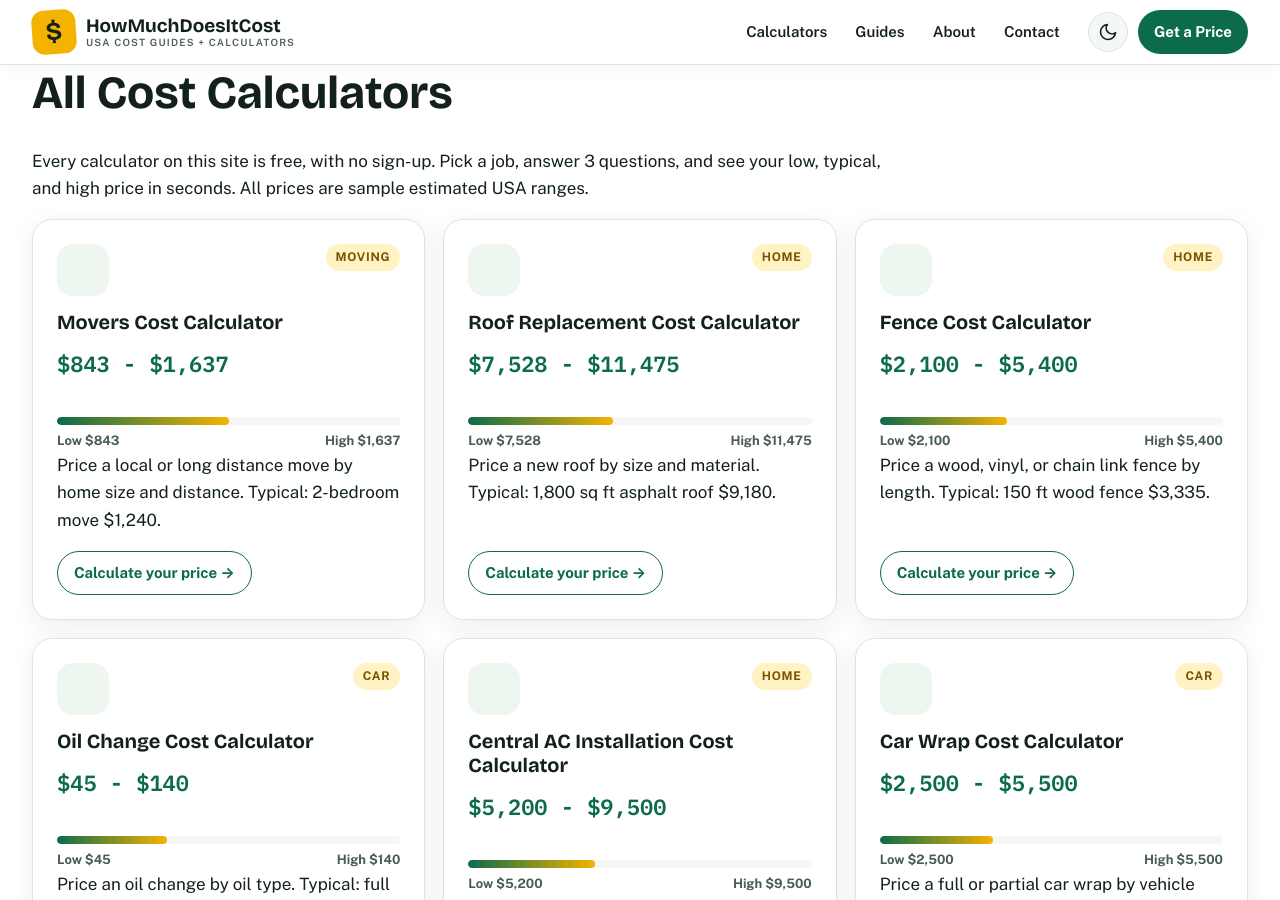
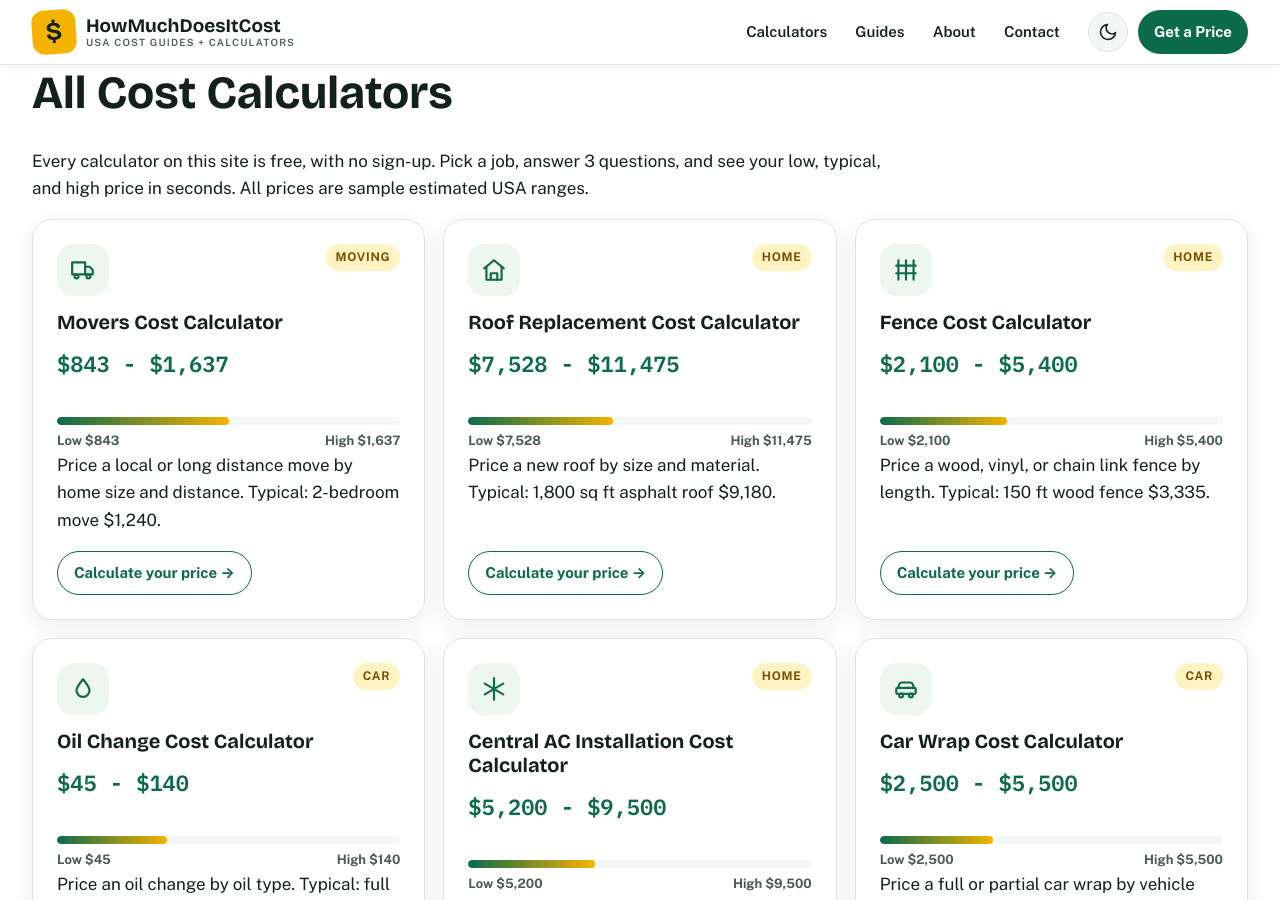
Before and after one commit to zaidmeo09-dhangal/howmuchdoesitcostusa, a Jekyll site: the page built from tools.md, in a window 1280 px wide and 900 px high. Built offline with Jekyll 4.4.1, drawn with Linux system fonts in a browser that asks for light colours.

Commit message:
Initial deploy: add tools.md

```diff
--- a/tools.md
+++ b/tools.md
@@ -11,13 +11,13 @@ breadcrumb: Tools
   <h1>All Cost Calculators</h1>
   <p>Every calculator on this site is free, with no sign-up. Pick a job, answer 3 questions, and see your low, typical, and high price in seconds. All prices are sample estimated USA ranges.</p>
   <div class="grid">
-    <div class="card"><div class="card-top"><span class="card-icon" aria-hidden="true">🚚</span><span class="card-cat">Moving</span></div><h3><a href="{{ '/movers-cost-calculator/' | relative_url }}">Movers Cost Calculator</a></h3><p class="price">$843 - $1,637</p><div class="price-bar" aria-hidden="true"><span style="width:50%"></span></div><div class="price-row"><span>Low $843</span><span>High $1,637</span></div><p>Price a local or long distance move by home size and distance. Typical: 2-bedroom move $1,240.</p><a class="card-cta" href="{{ '/movers-cost-calculator/' | relative_url }}">Calculate your price &rarr;</a></div>
-    <div class="card"><div class="card-top"><span class="card-icon" aria-hidden="true">🏠</span><span class="card-cat">Home</span></div><h3><a href="{{ '/roof-replacement-cost-calculator/' | relative_url }}">Roof Replacement Cost Calculator</a></h3><p class="price">$7,528 - $11,475</p><div class="price-bar" aria-hidden="true"><span style="width:42%"></span></div><div class="price-row"><span>Low $7,528</span><span>High $11,475</span></div><p>Price a new roof by size and material. Typical: 1,800 sq ft asphalt roof $9,180.</p><a class="card-cta" href="{{ '/roof-replacement-cost-calculator/' | relative_url }}">Calculate your price &rarr;</a></div>
-    <div class="card"><div class="card-top"><span class="card-icon" aria-hidden="true">🧱</span><span class="card-cat">Home</span></div><h3><a href="{{ '/fence-cost-calculator/' | relative_url }}">Fence Cost Calculator</a></h3><p class="price">$2,100 - $5,400</p><div class="price-bar" aria-hidden="true"><span style="width:37%"></span></div><div class="price-row"><span>Low $2,100</span><span>High $5,400</span></div><p>Price a wood, vinyl, or chain link fence by length. Typical: 150 ft wood fence $3,335.</p><a class="card-cta" href="{{ '/fence-cost-calculator/' | relative_url }}">Calculate your price &rarr;</a></div>
-    <div class="card"><div class="card-top"><span class="card-icon" aria-hidden="true">🛢️</span><span class="card-cat">Car</span></div><h3><a href="{{ '/oil-change-cost-calculator/' | relative_url }}">Oil Change Cost Calculator</a></h3><p class="price">$45 - $140</p><div class="price-bar" aria-hidden="true"><span style="width:32%"></span></div><div class="price-row"><span>Low $45</span><span>High $140</span></div><p>Price an oil change by oil type. Typical: full synthetic oil change $75.</p><a class="card-cta" href="{{ '/oil-change-cost-calculator/' | relative_url }}">Calculate your price &rarr;</a></div>
-    <div class="card"><div class="card-top"><span class="card-icon" aria-hidden="true">❄️</span><span class="card-cat">Home</span></div><h3><a href="{{ '/central-ac-installation-cost-calculator/' | relative_url }}">Central AC Installation Cost Calculator</a></h3><p class="price">$5,200 - $9,500</p><div class="price-bar" aria-hidden="true"><span style="width:37%"></span></div><div class="price-row"><span>Low $5,200</span><span>High $9,500</span></div><p>Price a new central air system by home size. Typical: 2.5 ton system $6,800.</p><a class="card-cta" href="{{ '/central-ac-installation-cost-calculator/' | relative_url }}">Calculate your price &rarr;</a></div>
-    <div class="card"><div class="card-top"><span class="card-icon" aria-hidden="true">🚗</span><span class="card-cat">Car</span></div><h3><a href="{{ '/car-wrap-cost-calculator/' | relative_url }}">Car Wrap Cost Calculator</a></h3><p class="price">$2,500 - $5,500</p><div class="price-bar" aria-hidden="true"><span style="width:33%"></span></div><div class="price-row"><span>Low $2,500</span><span>High $5,500</span></div><p>Price a full or partial car wrap by vehicle size. Typical: sedan full wrap $3,500.</p><a class="card-cta" href="{{ '/car-wrap-cost-calculator/' | relative_url }}">Calculate your price &rarr;</a></div>
-    <div class="card"><div class="card-top"><span class="card-icon" aria-hidden="true">🎨</span><span class="card-cat">Home</span></div><h3><a href="{{ '/house-painting-cost-calculator/' | relative_url }}">House Painting Cost Calculator</a></h3><p class="price">$2,800 - $6,800</p><div class="price-bar" aria-hidden="true"><span style="width:35%"></span></div><div class="price-row"><span>Low $2,800</span><span>High $6,800</span></div><p>Price interior and exterior house painting by home size. Typical: exterior job $4,200.</p><a class="card-cta" href="{{ '/house-painting-cost-calculator/' | relative_url }}">Calculate your price &rarr;</a></div>
+    <div class="card"><div class="card-top"><span class="card-icon" aria-hidden="true"><svg aria-hidden="true" width="26" height="26" viewBox="0 0 24 24" fill="none" stroke="currentColor" stroke-width="2" stroke-linecap="round" stroke-linejoin="round"><path d="M2 5h12v11H2z"/><path d="M14 9h4l3 3v4h-7"/><circle cx="6" cy="18" r="1.8"/><circle cx="17" cy="18" r="1.8"/></svg></span><span class="card-cat">Moving</span></div><h3><a href="{{ '/movers-cost-calculator/' | relative_url }}">Movers Cost Calculator</a></h3><p class="price">$843 - $1,637</p><div class="price-bar" aria-hidden="true"><span style="width:50%"></span></div><div class="price-row"><span>Low $843</span><span>High $1,637</span></div><p>Price a local or long distance move by home size and distance. Typical: 2-bedroom move $1,240.</p><a class="card-cta" href="{{ '/movers-cost-calculator/' | relative_url }}">Calculate your price &rarr;</a></div>
+    <div class="card"><div class="card-top"><span class="card-icon" aria-hidden="true"><svg aria-hidden="true" width="26" height="26" viewBox="0 0 24 24" fill="none" stroke="currentColor" stroke-width="2" stroke-linecap="round" stroke-linejoin="round"><path d="M3 10.5 12 3l9 7.5"/><path d="M5 9.5V21h14V9.5"/><path d="M9 21v-6h6v6"/></svg></span><span class="card-cat">Home</span></div><h3><a href="{{ '/roof-replacement-cost-calculator/' | relative_url }}">Roof Replacement Cost Calculator</a></h3><p class="price">$7,528 - $11,475</p><div class="price-bar" aria-hidden="true"><span style="width:42%"></span></div><div class="price-row"><span>Low $7,528</span><span>High $11,475</span></div><p>Price a new roof by size and material. Typical: 1,800 sq ft asphalt roof $9,180.</p><a class="card-cta" href="{{ '/roof-replacement-cost-calculator/' | relative_url }}">Calculate your price &rarr;</a></div>
+    <div class="card"><div class="card-top"><span class="card-icon" aria-hidden="true"><svg aria-hidden="true" width="26" height="26" viewBox="0 0 24 24" fill="none" stroke="currentColor" stroke-width="2" stroke-linecap="round" stroke-linejoin="round"><path d="M5 3v18M12 3v18M19 3v18"/><path d="M3 8h18M3 15h18"/></svg></span><span class="card-cat">Home</span></div><h3><a href="{{ '/fence-cost-calculator/' | relative_url }}">Fence Cost Calculator</a></h3><p class="price">$2,100 - $5,400</p><div class="price-bar" aria-hidden="true"><span style="width:37%"></span></div><div class="price-row"><span>Low $2,100</span><span>High $5,400</span></div><p>Price a wood, vinyl, or chain link fence by length. Typical: 150 ft wood fence $3,335.</p><a class="card-cta" href="{{ '/fence-cost-calculator/' | relative_url }}">Calculate your price &rarr;</a></div>
+    <div class="card"><div class="card-top"><span class="card-icon" aria-hidden="true"><svg aria-hidden="true" width="26" height="26" viewBox="0 0 24 24" fill="none" stroke="currentColor" stroke-width="2" stroke-linecap="round" stroke-linejoin="round"><path d="M12 3c3.5 4.2 6 7.2 6 10.2a6 6 0 1 1-12 0C6 10.2 8.5 7.2 12 3z"/></svg></span><span class="card-cat">Car</span></div><h3><a href="{{ '/oil-change-cost-calculator/' | relative_url }}">Oil Change Cost Calculator</a></h3><p class="price">$45 - $140</p><div class="price-bar" aria-hidden="true"><span style="width:32%"></span></div><div class="price-row"><span>Low $45</span><span>High $140</span></div><p>Price an oil change by oil type. Typical: full synthetic oil change $75.</p><a class="card-cta" href="{{ '/oil-change-cost-calculator/' | relative_url }}">Calculate your price &rarr;</a></div>
+    <div class="card"><div class="card-top"><span class="card-icon" aria-hidden="true"><svg aria-hidden="true" width="26" height="26" viewBox="0 0 24 24" fill="none" stroke="currentColor" stroke-width="2" stroke-linecap="round" stroke-linejoin="round"><path d="M12 2v20M3.5 7l17 10M20.5 7l-17 10"/></svg></span><span class="card-cat">Home</span></div><h3><a href="{{ '/central-ac-installation-cost-calculator/' | relative_url }}">Central AC Installation Cost Calculator</a></h3><p class="price">$5,200 - $9,500</p><div class="price-bar" aria-hidden="true"><span style="width:37%"></span></div><div class="price-row"><span>Low $5,200</span><span>High $9,500</span></div><p>Price a new central air system by home size. Typical: 2.5 ton system $6,800.</p><a class="card-cta" href="{{ '/central-ac-installation-cost-calculator/' | relative_url }}">Calculate your price &rarr;</a></div>
+    <div class="card"><div class="card-top"><span class="card-icon" aria-hidden="true"><svg aria-hidden="true" width="26" height="26" viewBox="0 0 24 24" fill="none" stroke="currentColor" stroke-width="2" stroke-linecap="round" stroke-linejoin="round"><path d="M4.5 11 6 7.2A2 2 0 0 1 7.9 6h8.2a2 2 0 0 1 1.9 1.2L19.5 11"/><rect x="3" y="11" width="18" height="5.5" rx="1.5"/><circle cx="7.5" cy="18" r="1.8"/><circle cx="16.5" cy="18" r="1.8"/></svg></span><span class="card-cat">Car</span></div><h3><a href="{{ '/car-wrap-cost-calculator/' | relative_url }}">Car Wrap Cost Calculator</a></h3><p class="price">$2,500 - $5,500</p><div class="price-bar" aria-hidden="true"><span style="width:33%"></span></div><div class="price-row"><span>Low $2,500</span><span>High $5,500</span></div><p>Price a full or partial car wrap by vehicle size. Typical: sedan full wrap $3,500.</p><a class="card-cta" href="{{ '/car-wrap-cost-calculator/' | relative_url }}">Calculate your price &rarr;</a></div>
+    <div class="card"><div class="card-top"><span class="card-icon" aria-hidden="true"><svg aria-hidden="true" width="26" height="26" viewBox="0 0 24 24" fill="none" stroke="currentColor" stroke-width="2" stroke-linecap="round" stroke-linejoin="round"><rect x="3" y="4" width="13" height="6" rx="1.5"/><path d="M16 7h3v3h-5"/><path d="M13.5 13v4a2.5 2.5 0 0 0 5 0v-4"/></svg></span><span class="card-cat">Home</span></div><h3><a href="{{ '/house-painting-cost-calculator/' | relative_url }}">House Painting Cost Calculator</a></h3><p class="price">$2,800 - $6,800</p><div class="price-bar" aria-hidden="true"><span style="width:35%"></span></div><div class="price-row"><span>Low $2,800</span><span>High $6,800</span></div><p>Price interior and exterior house painting by home size. Typical: exterior job $4,200.</p><a class="card-cta" href="{{ '/house-painting-cost-calculator/' | relative_url }}">Calculate your price &rarr;</a></div>
     <div class="card card-wide"><h3>Not sure where to start?</h3><p>Read the cost guides first. Each guide explains what moves the price up or down, and links to the matching calculator.</p><a class="card-cta" href="{{ '/blog/' | relative_url }}">Read all cost guides &rarr;</a></div>
   </div>
 </section>
```
